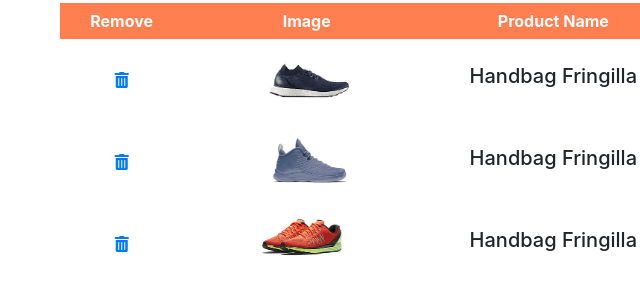
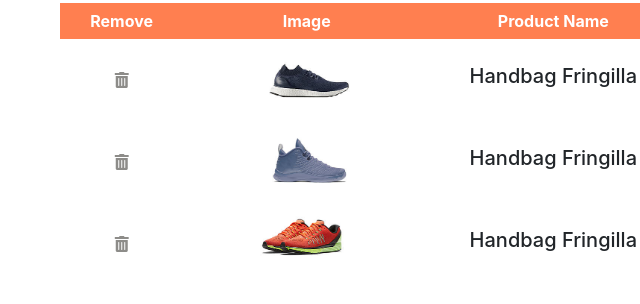
Before and after one commit to KambamAkhila/ecommerce-OnlineTrend, a plain HTML site: page cart.html in a window 1280 px wide. Shown: the part 246-550 px from the top of the page, 25-665 px from the left. Drawn offline with nearby package versions, Linux system fonts and the light colour scheme.

Commit message:
Update style.css

```diff
--- a/style.css
+++ b/style.css
@@ -424,7 +424,7 @@ footer .copyright a:hover{
     object-fit: cover;
 }
 
-#cart-bottom table tbody a {
+#cart-container a {
     color: #8d8c89;
 }
 
```
